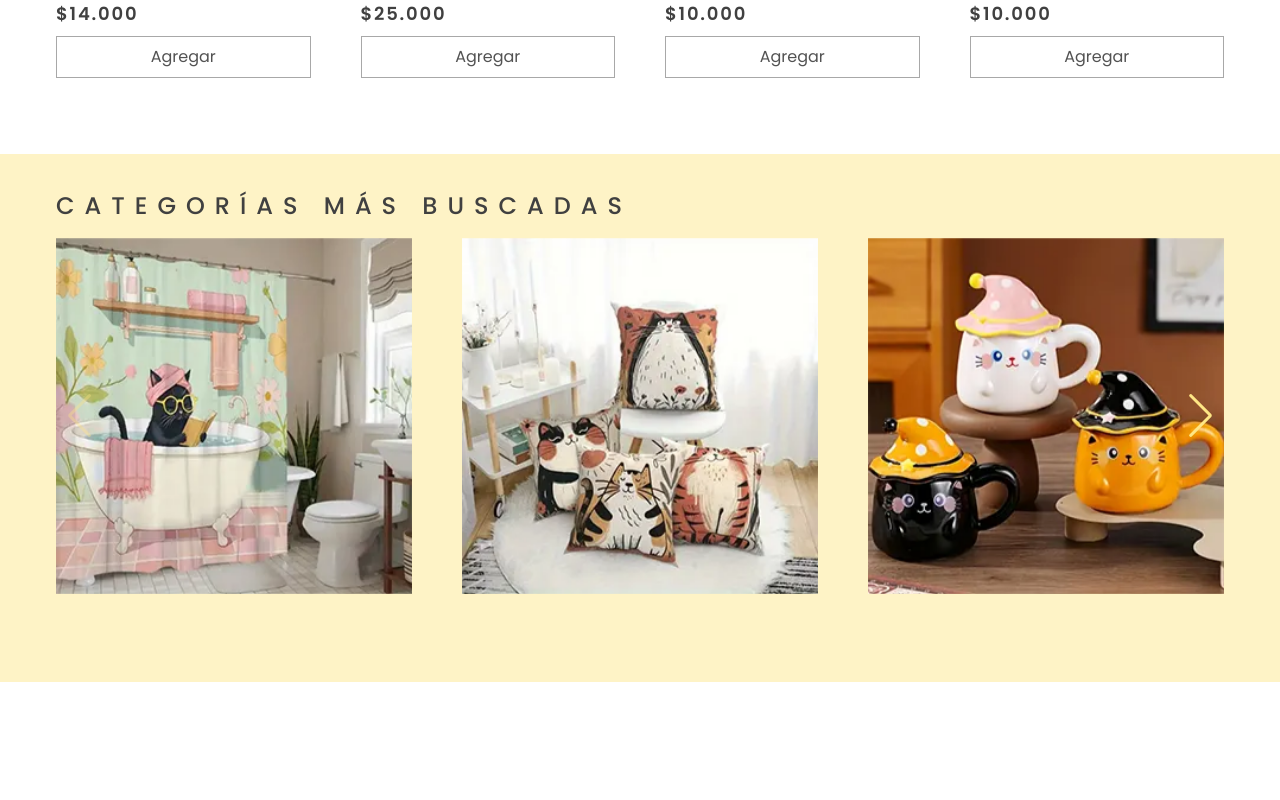
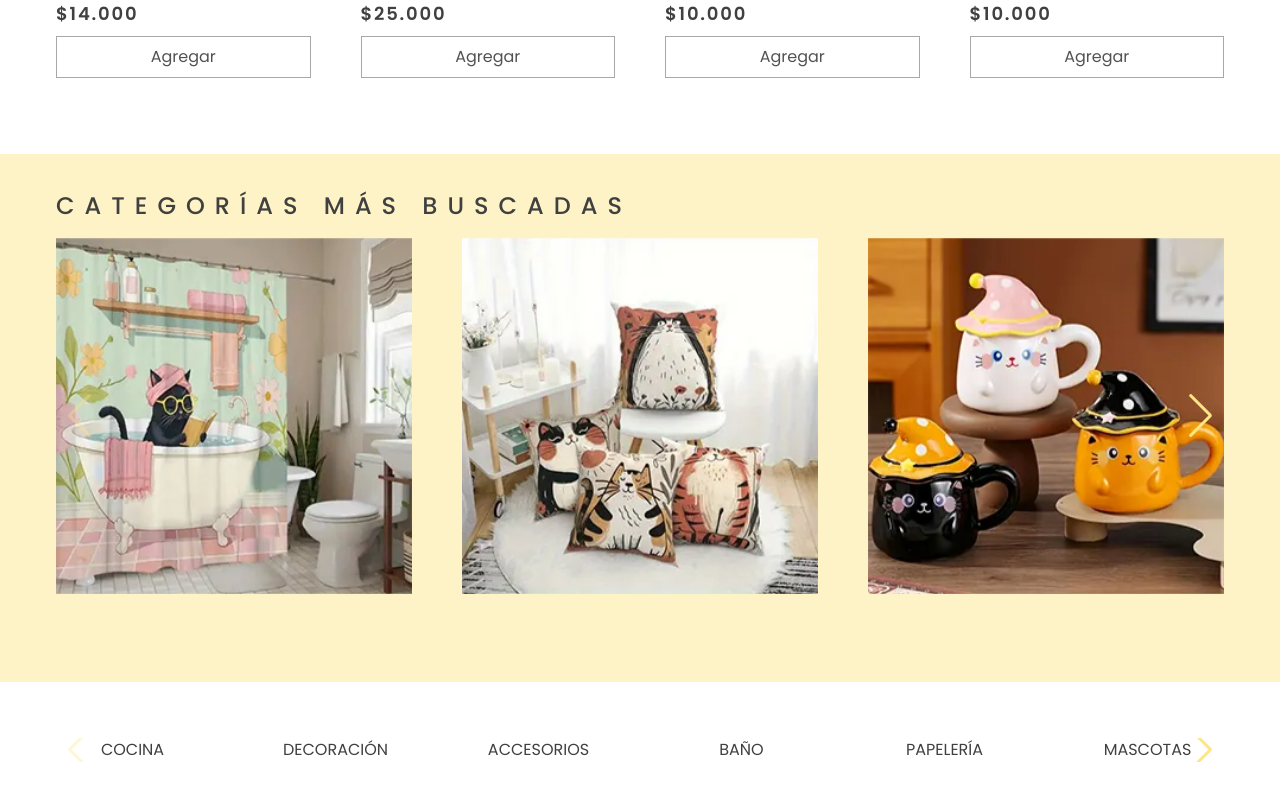
Before and after one commit to TrelawneyJourney/hellooow, a React (Vite) app: page / in a window 1280 px wide. Shown: the part 1290-2090 px from the top of the page. Before the commit the page ends 1972 px from the top, so only its background shows below. Built offline with nearby package versions, Linux system fonts and the light colour scheme.

Commit message:
add demas categorias

```diff
--- a/src/components/CardCat.jsx
+++ b/src/components/CardCat.jsx
@@ -2,8 +2,8 @@ export default function CardCat({ imgUrl, categoria }) {
   return (
     <div className="relative group">
       <img src={imgUrl} alt={categoria} className="w-full h-full" />
-      <div class="card-overlay absolute inset-0 flex justify-center items-center bg-amber-200 opacity-0 transition-opacity duration-300 ease-in group-hover:opacity-80">
-        <p class="card-text uppercase font-bold">{categoria}</p>
+      <div class="absolute inset-0 flex justify-center items-center bg-amber-200 opacity-0 transition-opacity duration-300 ease-in group-hover:opacity-80">
+        <p class="uppercase font-bold">{categoria}</p>
       </div>
     </div>
   );
--- /dev/null
+++ b/src/components/TodaslasCategorias.jsx
@@ -0,0 +1,23 @@
+import { categorias } from "../constants";
+import Carousel from "./Carousel";
+import Container from "./Container";
+
+export default function TodaslasCategorias() {
+  return (
+    <div className="mb-7">
+      <Container>
+        <div className="pt-14">
+          <ul>
+            <Carousel
+              slides={6}
+              items={categorias}
+              renderItem={(c) => (
+                <li className="uppercase text-center ">{c}</li>
+              )}
+            />
+          </ul>
+        </div>
+      </Container>
+    </div>
+  );
+}
--- a/src/constants/index.js
+++ b/src/constants/index.js
@@ -91,3 +91,12 @@ export const masBuscadas = [
     categoria: "accesorios",
   },
 ];
+export const categorias = [
+  "cocina",
+  "decoración",
+  "accesorios",
+  "baño",
+  "papelería",
+  "mascotas",
+  "indumentaria",
+];
--- a/src/sections/CategoriasMasBuscadas.jsx
+++ b/src/sections/CategoriasMasBuscadas.jsx
@@ -1,10 +1,12 @@
 import CardCat from "../components/CardCat";
 import Carousel from "../components/Carousel";
 import Container from "../components/Container";
+import TodaslasCategorias from "../components/TodaslasCategorias";
 import { masBuscadas } from "../constants";
 
 export default function CategoriasMasBuscadas() {
   return (
+    <>
       <section className="bg-amber-100 py-6">
         <Container>
           <div className="text-center lg:text-start py-3">
@@ -19,5 +21,7 @@ export default function CategoriasMasBuscadas() {
           />
         </Container>
       </section>
+      <TodaslasCategorias />
+    </>
   );
 }
```
Lines whose indentation alone changed are shown as unchanged.
